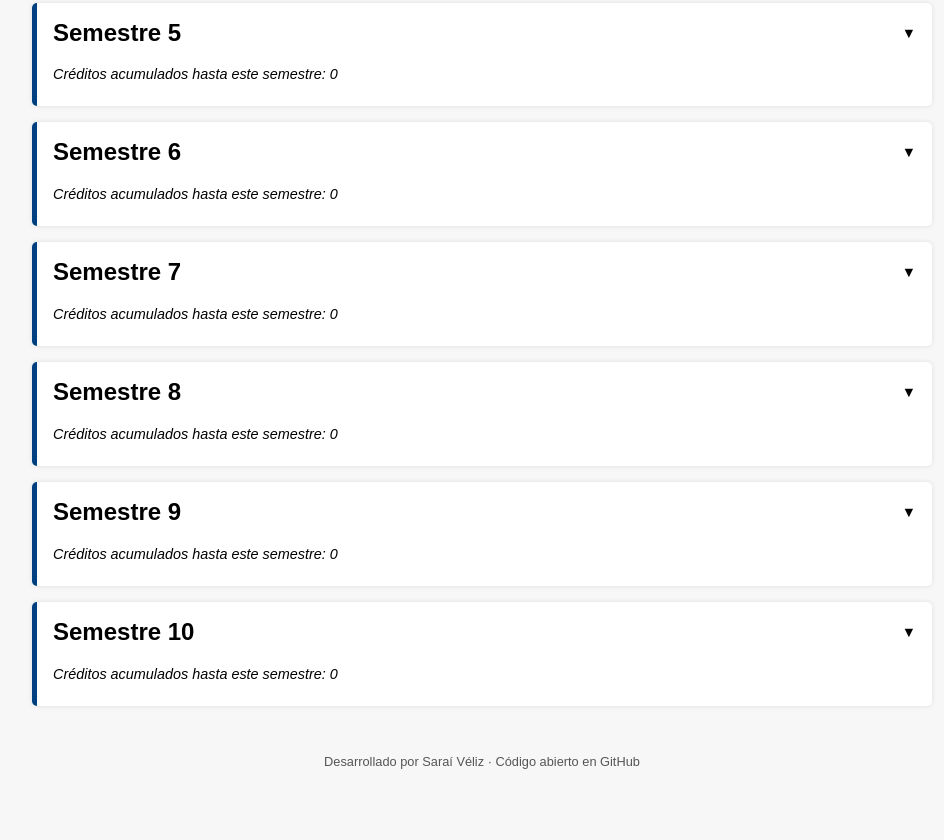
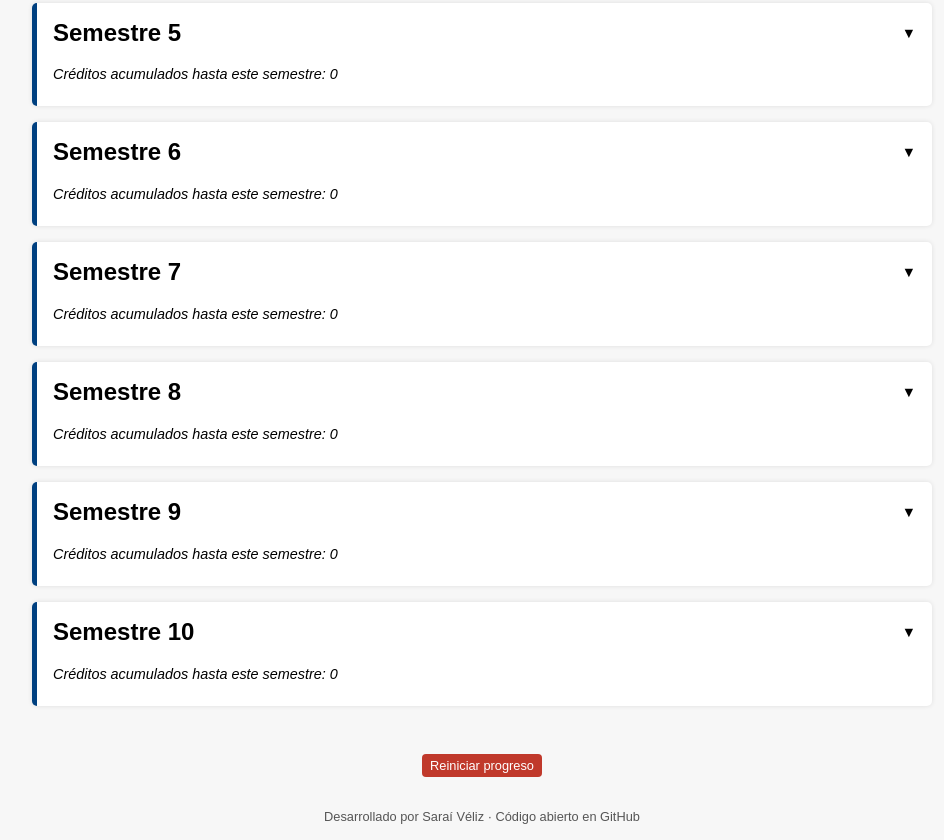
Before and after one commit to Sarai1415/Malla-curricular-enf-, a plain HTML site: page index.html in a window 1280 px wide. Shown: the part 655-1495 px from the top of the page, without its empty margins (158-1102 px from the left). Before the commit the page ends 1440 px from the top, so only its background shows below. Drawn offline with Linux system fonts and the light colour scheme.

Commit message:
Update index.html

```diff
--- a/index.html
+++ b/index.html
@@ -13,6 +13,9 @@
     <p>Visualización interactiva con créditos y prerrequisitos</p>
   </header>
   <main id="contenedor"></main>
+  <div style="text-align:center; margin: 1rem;">
+  <button onclick="resetearProgreso()" style="background:#c0392b;">Reiniciar progreso</button>
+</div>
   <footer style="text-align:center;font-size:0.8rem;padding:1rem;color:#555;">
     Desarrollado por Saraí Véliz · Código abierto en GitHub
   </footer>
```
